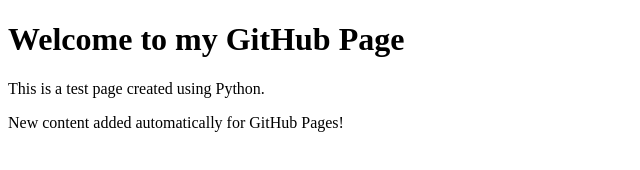
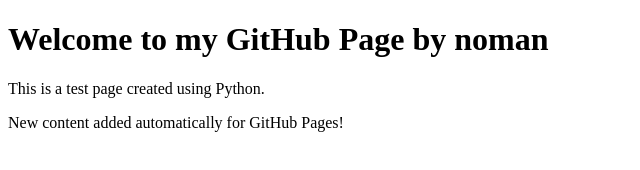
Before and after one commit to maidasaeed-33/portfolio-new, a plain HTML site: page index.html in a window 1280 px wide. Shown: the whole page, without its empty margins (0-640 px from the left). Drawn offline with Linux system fonts and the light colour scheme.

Commit message:
Update index.html

```diff
--- a/index.html
+++ b/index.html
@@ -4,7 +4,7 @@
     <title>My GitHub Page</title>
 </head>
 <body>
-    <h1>Welcome to my GitHub Page</h1>
+    <h1>Welcome to my GitHub Page by noman</h1>
     <p>This is a test page created using Python.</p>
 
     <!-- Updated by Flask App -->
```
